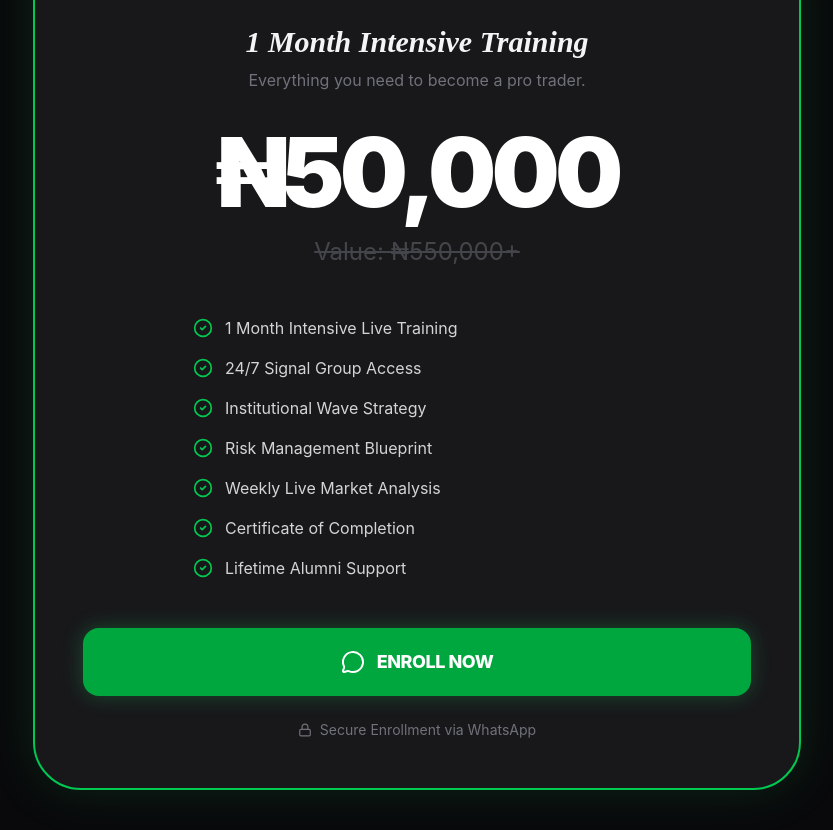
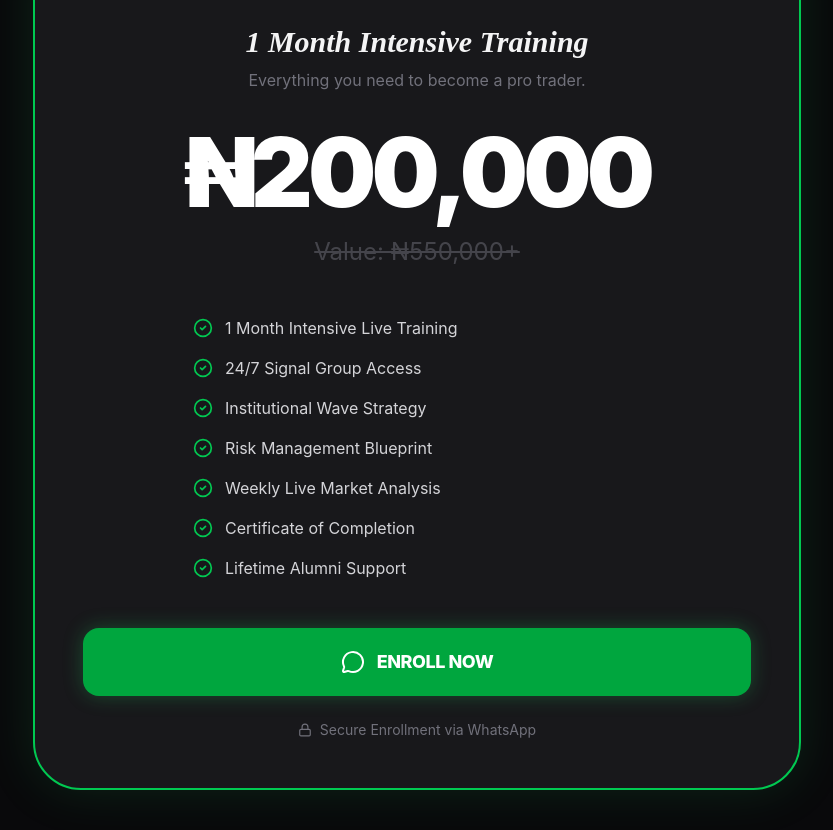
Before and after one commit to Webhouse11/wave, a React (Vite) app: page / in a window 1280 px wide. Shown: the part 10500-11330 px from the top of the page, without its empty margins (223-1056 px from the left). Built offline with nearby package versions, Linux system fonts and the light colour scheme.

Commit message:
feat: Update course price to ₦200,000
The training fee and displayed price have been updated from ₦50,000 to ₦200,000 to reflect the current offering.

```diff
--- a/src/App.tsx
+++ b/src/App.tsx
@@ -34,7 +34,7 @@ import Navbar from './components/Navbar';
 // --- Constants ---
 const WHATSAPP_LINK = "https://wa.me/2347063455046?text=Hello%2C%20I'm%20interested%20in%20Wave%20Forex%20Academy";
 const START_DATE = "2026-04-13T09:00:00";
-const PRICE = "₦50,000";
+const PRICE = "₦200,000";
 
 // --- Components ---
 
--- a/src/components/WhatsAppChatSim.tsx
+++ b/src/components/WhatsAppChatSim.tsx
@@ -82,7 +82,7 @@ export default function WhatsAppChatSim() {
     } else if (currentStep === 3 && option.toLowerCase().includes('yes')) {
       await botReply("Alright 👍");
       await botReply("Here’s what you’ll get:\n\n📚 1 Month Practical Training\n📊 Live trading sessions\n📡 24/7 signal access\n📈 At least 1 trade opportunity daily\n🎓 Certificate + ongoing support\n\nWe focus on making you understand the market, not just guess.");
-      await botReply("Training fee is ₦50,000");
+      await botReply("Training fee is ₦200,000");
       await botReply("Before I continue…\n\nAre you looking to start immediately if you’re convinced, or just gathering info for now?");
       setCurrentStep(4);
     } else if (currentStep === 4) {
```
